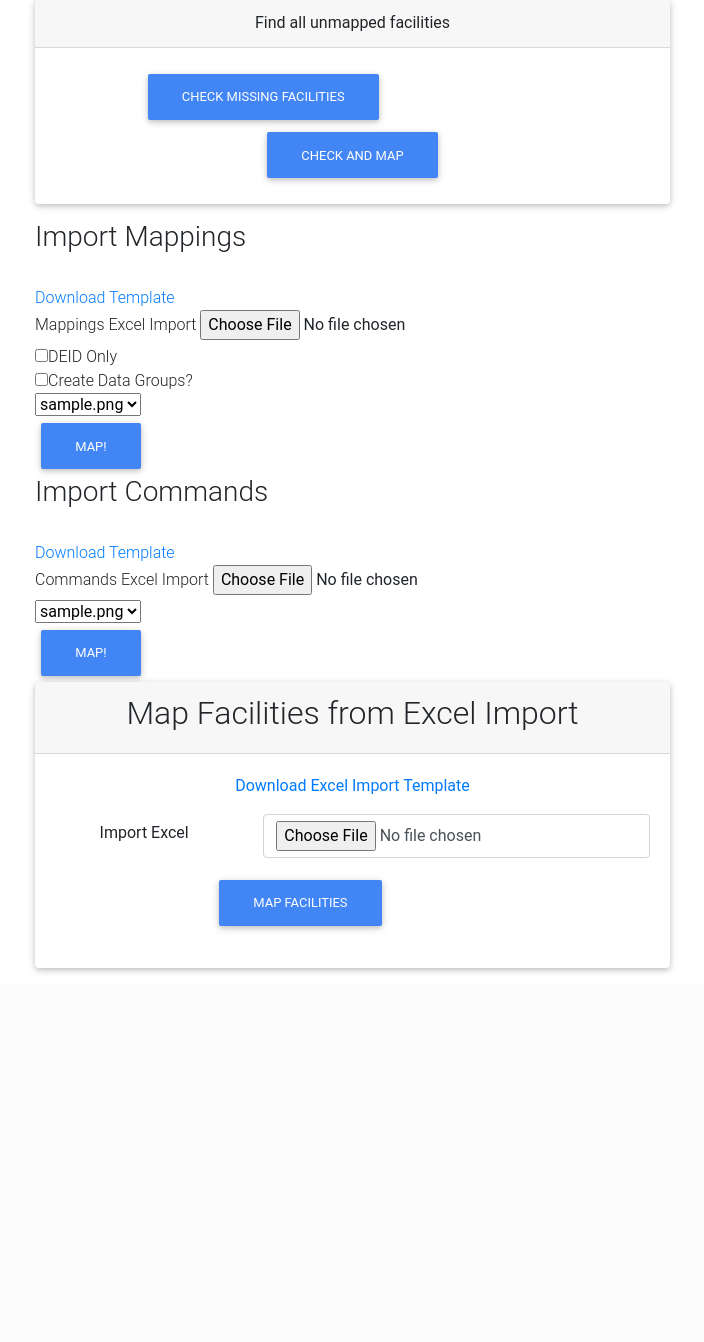
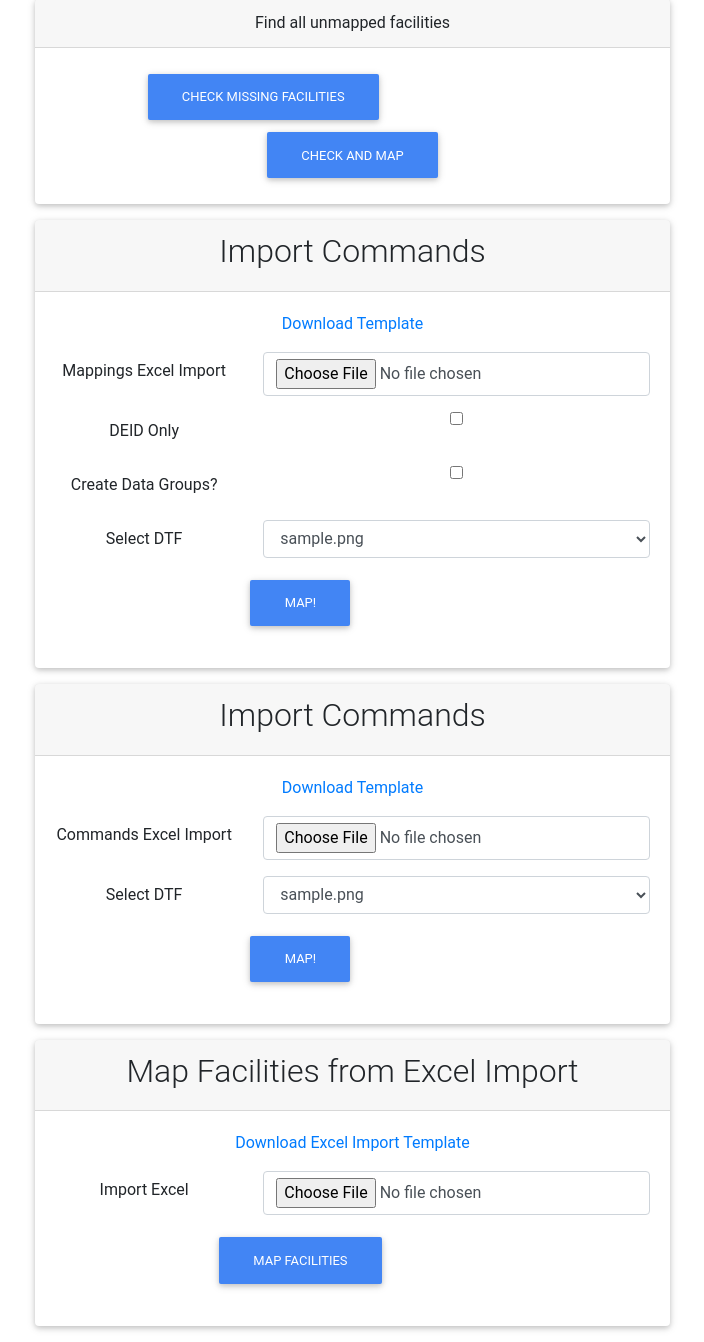
Before and after one commit to jpb8/CygThonUI, a Django app: template files/templates/files/dds_detail.html in a window 1280 px wide. Shown: the part 1644-2986 px from the top of the page, without its empty margins (50-754 px from the left). Before the commit the page ends 2616 px from the top, so only its background shows below. Run offline with Django 3.2, Linux system fonts and the light colour scheme; tables that the repository leaves empty hold one stand-in row (values such as "Sample post"); the template is opened without the code that fills it: values that come from a table or form of the project are taken from there, most other values are stand-ins (such as "Sample title", 1, 10 or a date in 2020); some libraries are stand-ins or nearby versions.

Commit message:
Form UI update

```diff
--- a/files/templates/files/dds_detail.html
+++ b/files/templates/files/dds_detail.html
@@ -145,45 +145,97 @@
                     </div>
                 </div>
             </div>
-            <div class="file-function-container">
+            <div class="card mb-3 text-center">
+                <div class="card-header">
+                    <h2>Import Commands</h2>
+                </div>
+                <div class="card-body">
                    <form method="post" enctype="multipart/form-data" action="{% url 'files:dds_add_mappings' %}"
                       id="dds-mapping">
                         {% csrf_token %}
-                    <h3>Import Mappings</h3><br>
-                    <a href="{% url 'files:mapping_template' %}">Download Template</a><br>
-                    <label>Mappings Excel Import</label>
-                    <input type="file" name="mappings"><br>
-                    <input type="checkbox" name="deid-only">DEID Only<br>
-                    <input type="checkbox" name="add-dgs">Create Data Groups?<br>
-                    <select name="dtf-id">
+                        <input hidden name="dds-id" value="{{ dds.pk }}">
+                        <div class="form-group row">
+                            <div class="col-sm-12 text-center">
+                                <a href="{% url 'files:mapping_template' %}">Download Template</a>
+                            </div>
+                        </div>
+                         <div class="form-group row">
+                            <label for="map-data" class="col-sm-4 col-form-label">Mappings Excel Import</label>
+                            <div class="col-sm-8">
+                                <input type="file" class="form-control" id="map-data" name="mappings">
+                            </div>
+                        </div>
+                       <div class="form-group row">
+                            <label for="deid-only" class="col-sm-4 col-form-label">DEID Only</label>
+                            <div class="col-sm-8">
+                                <input type="checkbox" class="form-control" name="deid-only" id="deid-only">
+                            </div>
+                        </div>
+                       <div class="form-group row">
+                            <label for="add-dgs" class="col-sm-4 col-form-label">Create Data Groups?</label>
+                            <div class="col-sm-8">
+                                <input type="checkbox" class="form-control" name="add-dgs" id="add-dgs">
+                            </div>
+                        </div>
+                       <div class="form-group row">
+                            <label for="map-dtf" class="col-sm-4 col-form-label">Select DTF</label>
+                            <div class="col-sm-8">
+                                <select name="dtf-id" class="form-control" id="map-dtf">
                                     {% if dtfs %}
                                     {% for d in dtfs %}
                                     <option value="{{ d.pk }}">{{ d.file }}</option>
                                     {% endfor %}
                                     {% endif %}
-                    </select><br>
-                    <input hidden name="dds-id" value="{{ dds.pk }}">
+                                </select>
+                            </div>
+                        </div>
+                        <div class="form-group row">
+                            <div class="col-sm-10">
                                 <button class="btn btn-primary" type="submit">Map!</button>
+                            </div>
+                        </div>
                     </form>
                 </div>
-            <div class="file-function-container">
+            </div>
+            <div class="card mb-3 text-center">
+                <div class="card-header">
+                    <h2>Import Commands</h2>
+                </div>
+                <div class="card-body">
                    <form method="post" enctype="multipart/form-data" action="{% url 'files:dds_add_commands' %}"
                       id="dds-commands">
                         {% csrf_token %}
-                    <h3>Import Commands</h3><br>
-                    <a href="{% url 'files:command_template' %}">Download Template</a><br>
-                    <label>Commands Excel Import</label>
-                    <input type="file" name="commands"><br>
-                    <select name="dtf-id">
+                        <input hidden name="dds-id" value="{{ dds.pk }}">
+                        <div class="form-group row">
+                            <div class="col-sm-12 text-center">
+                                <a href="{% url 'files:command_template' %}">Download Template</a>
+                            </div>
+                        </div>
+                         <div class="form-group row">
+                            <label for="cmd-data" class="col-sm-4 col-form-label">Commands Excel Import</label>
+                            <div class="col-sm-8">
+                                <input type="file" class="form-control" id="cmd-data" name="commands">
+                            </div>
+                        </div>
+                       <div class="form-group row">
+                            <label for="cmd-dtf" class="col-sm-4 col-form-label">Select DTF</label>
+                            <div class="col-sm-8">
+                                <select name="dtf-id" class="form-control" id="cmd-dtf">
                                     {% if dtfs %}
                                     {% for d in dtfs %}
                                     <option value="{{ d.pk }}">{{ d.file }}</option>
                                     {% endfor %}
                                     {% endif %}
-                    </select><br>
-                    <input hidden name="dds-id" value="{{ dds.pk }}">
+                                </select>
+                            </div>
+                        </div>
+                        <div class="form-group row">
+                            <div class="col-sm-10">
                                 <button class="btn btn-primary" type="submit">Map!</button>
+                            </div>
+                        </div>
                     </form>
+                </div>
             </div>
             <div class="card mb-3 text-center">
                 <div class="card-header">
```
Lines whose indentation alone changed are shown as unchanged.
